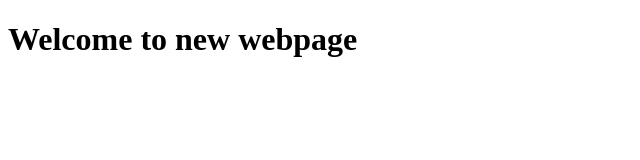
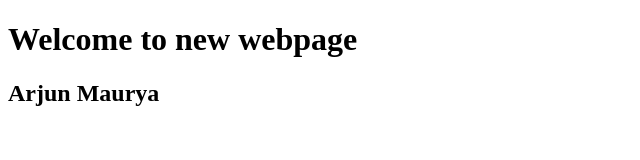
Before and after one commit to arjunMaurya08/Git-Repository-Demo, a plain HTML site: page index.html in a window 1280 px wide. Shown: the whole page, without its empty margins (0-640 px from the left). Drawn offline with Linux system fonts and the light colour scheme.

Commit message:
add index.html in gitignore and add new js file next

```diff
--- a/index.html
+++ b/index.html
@@ -7,5 +7,6 @@
 
 <body>
 <h1>Welcome to new webpage</h1>
+<h2>Arjun Maurya</h2>
 </body>
 </html>
```
Also changed, not shown: next.js (added), 1 other file.
